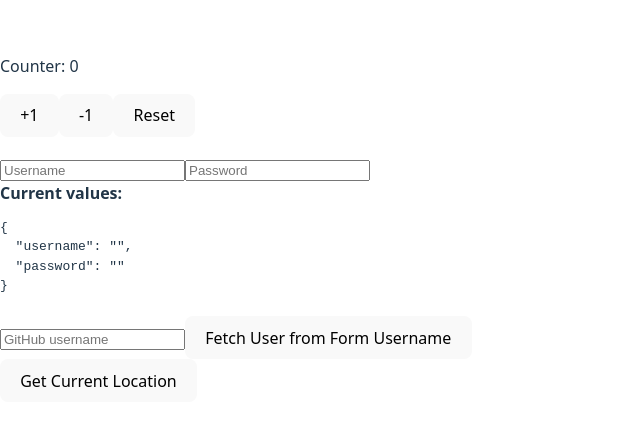
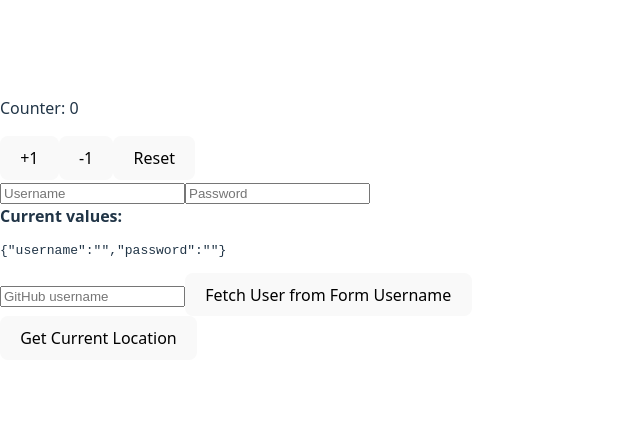
Before and after one commit to francesca-castangia/esercizi-react, a React (Vite) app in the folder vite-project/: page / in a window 1280 px wide. Shown: the part 180-606 px from the top of the page, without its empty margins (0-640 px from the left). Built offline with nearby package versions, Linux system fonts and the light colour scheme.

Commit message:
aggionato

```diff
--- a/vite-project/src/App.jsx
+++ b/vite-project/src/App.jsx
@@ -22,7 +22,7 @@ export default function App() {
 
 
       {/* Counter */}
-      <section style={{ marginBottom: "20px" }}>
+      <section>
 
         <p>Counter: {count}</p>
         <button onClick={increment}>+1</button>
@@ -31,7 +31,7 @@ export default function App() {
       </section>
 
       {/* Form */}
-      <section style={{ marginBottom: "20px" }}>
+      <section>
 
         <input
           name="username"
@@ -49,7 +49,7 @@ export default function App() {
         />
         <div>
           <strong>Current values:</strong>
-          <pre>{JSON.stringify(values, null, 2)}</pre>
+          <pre>{JSON.stringify(values)}</pre>
         </div>
       </section>
 
@@ -60,18 +60,16 @@ export default function App() {
           type="text"
           placeholder="GitHub username"
           onKeyDown={(e) => {
-            if (e.key === "Enter") {
               fetchUser(e.target.value);
-            }
           }}
 
         />
         <button onClick={() => fetchUser(values.username)}>Fetch User from Form Username</button>
         {githubLoading && <p>Loading GitHub user...</p>}
-        {githubError && <p style={{ color: "red" }}>Error: {githubError}</p>}
+        {githubError && <p>Error: {githubError}</p>}
         {user && (
           <div >
-            <img src={user.avatar_url} alt={user.login} width={50} style={{ borderRadius: "50%" }} />
+            <img src={user.avatar_url} alt={user.login} />
             <div><strong>Name:</strong> {user.name || "N/A"}</div>
             <div><strong>Login:</strong> {user.login}</div>
           </div>
@@ -83,7 +81,7 @@ export default function App() {
 
         <button onClick={getLocation}>Get Current Location</button>
         {locationLoading && <p>Getting location...</p>}
-        {locationError && <p style={{ color: "red" }}>Error: {locationError}</p>}
+        {locationError && <p>Error: {locationError}</p>}
         {location && (
           <p>
             Latitude: {location.latitude} <br />
--- a/vite-project/src/useGithubUser.jsx
+++ b/vite-project/src/useGithubUser.jsx
@@ -5,15 +5,12 @@ export function useGithubUser() {
   const [error, setError] = useState(null);
   const [loading, setLoading] = useState(false);
 
-  const fetchUser = useCallback(async (username) => {
+  async function fetchUser(username){
     setLoading(true);
     setError(null);
     setUser(null);
     try {
       const res = await fetch(`https://api.github.com/users/${username}`);
-      if (!res.ok) {
-        throw new Error("User not found");
-      }
       const data = await res.json();
       setUser(data);
     } catch (err) {
@@ -21,7 +18,8 @@ export function useGithubUser() {
     } finally {
       setLoading(false);
     }
-  }, []);
+
+}
 
   return { user, error, loading, fetchUser };
 }
```
